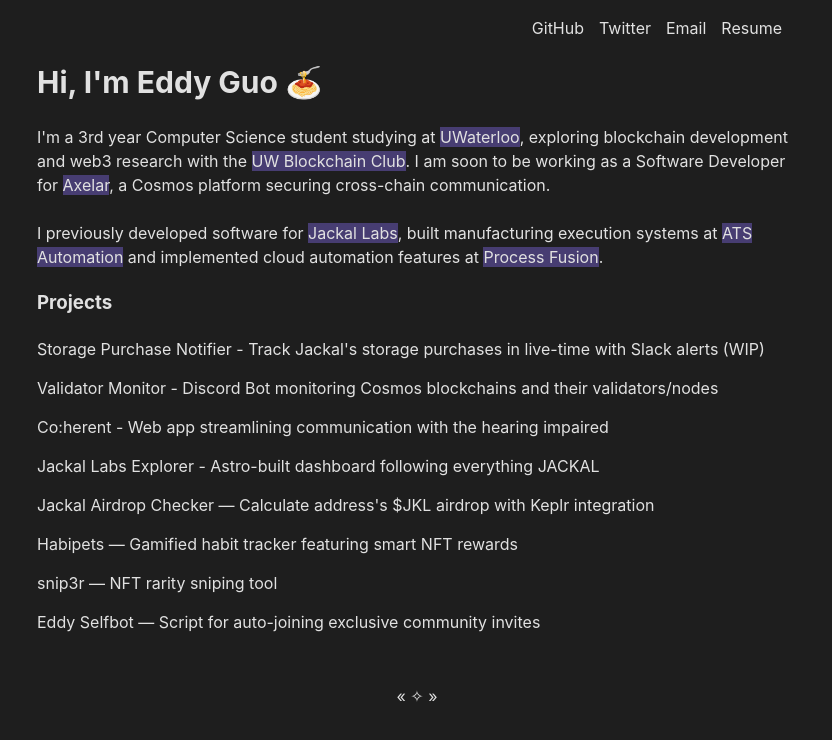
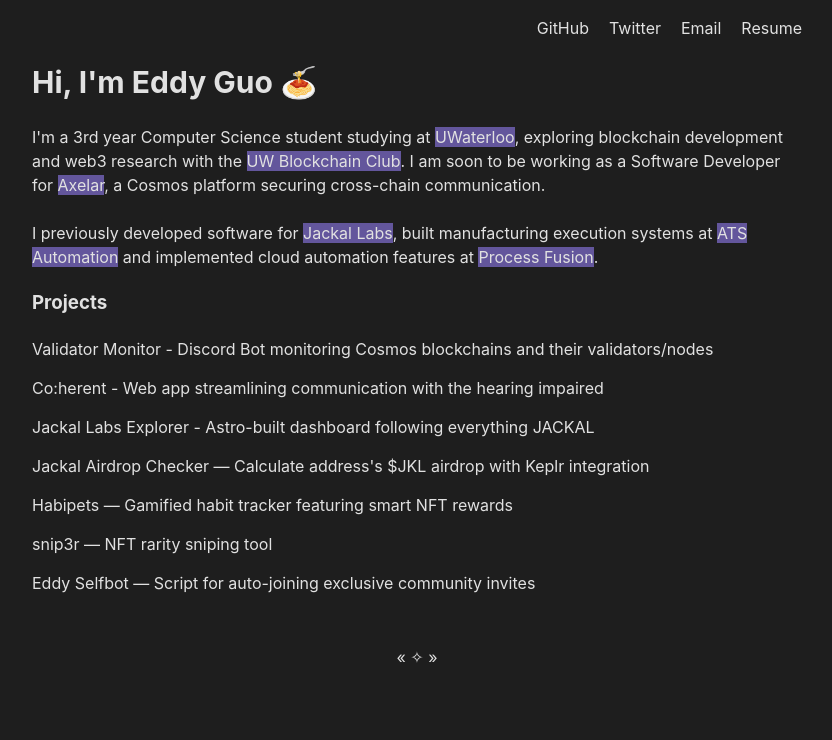
Before and after one commit to eddy-guo/eddyguo-website, a Next.js app: page / in a window 1280 px wide. Shown: the top 740 px of the page, without its empty margins (233-1065 px from the left). Built offline with nearby package versions, Linux system fonts and the light colour scheme.

Commit message:
styling, resume, remove project

```diff
--- a/pages/index.js
+++ b/pages/index.js
@@ -48,7 +48,7 @@
             </Link>
             . I am soon to be working as a Software Developer for{" "}
             <Link href="https://axelar.network/">
-            <a target="_blank">Axelar</a>
+              <a target="_blank">Axelar</a>
             </Link>
             , a Cosmos platform securing cross-chain communication.
             <br />
@@ -70,14 +70,6 @@
         <div className="projects">
           <h3>Projects</h3>
           <ul id="projects-list">
-            <li>
-              <Link href="https://github.com/eddy-guo/storage-purchase-notifier">
-                <a target="_blank">
-                  Storage Purchase Notifier - Track Jackal's storage purchases
-                  in live-time with Slack alerts (WIP)
-                </a>
-              </Link>
-            </li>
             <li>
               <Link href="https://github.com/eddy-guo/validator-monitor">
                 <a target="_blank">
--- a/styles/global.css
+++ b/styles/global.css
@@ -4,7 +4,7 @@
   margin: auto;
   margin-bottom: 1em;
   padding: 0px 10px 0px 10px;
-  width: 780px;
+  width: 790px;
   font-family: -apple-system, BlinkMacSystemFont, Segoe UI, Roboto, Oxygen,
     Ubuntu, Cantarell, Fira Sans, Droid Sans, Helvetica Neue, sans-serif;
   line-height: 1.5;
@@ -13,7 +13,7 @@
   color: #e1e1e1;
 }
 
-@media only screen and (max-width: 780px) {
+@media only screen and (max-width: 980px) {
   html,
   body {
     width: auto;
@@ -27,7 +27,7 @@
 a {
   color: #e1e1e1;
   text-decoration: none;
-  background-color: #473d72;
+  background-color: #63569c;
 }
 
 a:visited {
@@ -49,7 +49,7 @@
 
 .button {
   display: inline-block;
-  padding-right: 15px;
+  padding-left: 20px;
 }
 
 #top {
@@ -98,5 +98,5 @@
 
 .footer > span > a:hover {
   text-decoration: none;
-  background-color: #473d72;
+  background-color: #63569c;
 }
```
Also changed, not shown: 1 other file (tests, documents, lock files or other folders).
